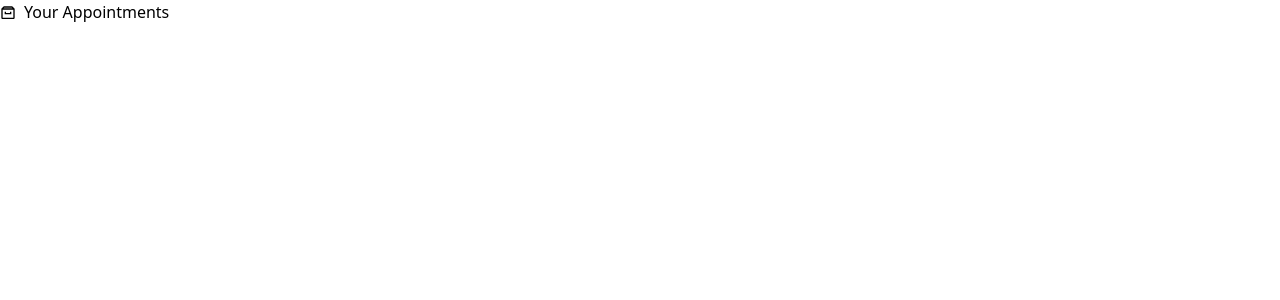
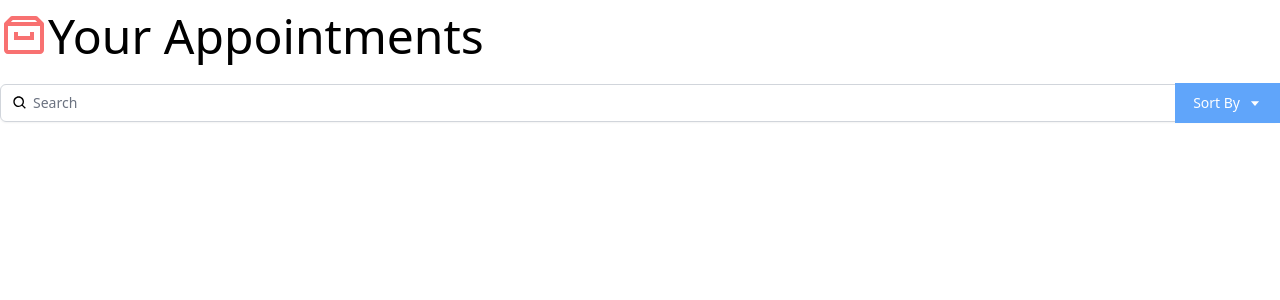
Before and after one commit to JoelDore/react-appointments-interface, a React (Create React App) app: page / in a window 1280 px wide. Shown: the top 300 px of the page. Built offline with nearby package versions, Linux system fonts and the light colour scheme.

Commit message:
Add Search Component

```diff
--- a/src/App.js
+++ b/src/App.js
@@ -1,11 +1,14 @@
-import { BiArchive } from 'react-icons/bi'
+import { BiArchive } from "react-icons/bi";
+import Search from "./components/Search";
 
 function App() {
   return (
-    <div className="App" >
-      <h1 style={{ display: 'flex', alignItems: 'flex-end', gap: '0.5rem' }}>
-        <BiArchive style={{ marginBottom: '0.2rem' }} />Your Appointments
+    <div className="App container mx-auto mt-3 font-thin">
+      <h1 className="text-5xl">
+        <BiArchive className="inline-block text-red-400 align-top" />
+        Your Appointments
       </h1>
+      <Search />
     </div>
   );
 }
--- /dev/null
+++ b/src/components/Search.js
@@ -0,0 +1,38 @@
+import React from "react";
+import { BiCaretDown, BiSearch } from "react-icons/bi";
+
+const Search = () => {
+  return (
+    <div className="py-5">
+      <div className="mt-1 relative rounded-md shadow-sm">
+        <div className="absolute inset-y-0 left-0 pl-3 flex items-center pointer-events-none">
+          <BiSearch />
+          <label htmlFor="query" className="sr-only" />
+        </div>
+        <input
+          type="text"
+          name="query"
+          id="query"
+          value=""
+          className="pl-8 rounded-md focus:ring-indigo-500 focus:border-indigo-500 block w-full sm:text-sm border-gray-300"
+          placeholder="Search"
+        />
+        <div className="absolute inset-y-0 right-0 flex items-center">
+          <div>
+            <button
+              type="button"
+              className="justify-center px-4 py-2 bg-blue-400 border-2 border-blue-400 text-sm text-white hover:bg-blue-700 focus:outline-none focus:ring-2 focus:ring-offset-2 flex items-center"
+              id="options-menu"
+              aria-haspopup="true"
+              aria-expanded="true"
+            >
+              Sort By <BiCaretDown className="ml-2" />
+            </button>
+          </div>
+        </div>
+      </div>
+    </div>
+  );
+};
+
+export default Search;
```
